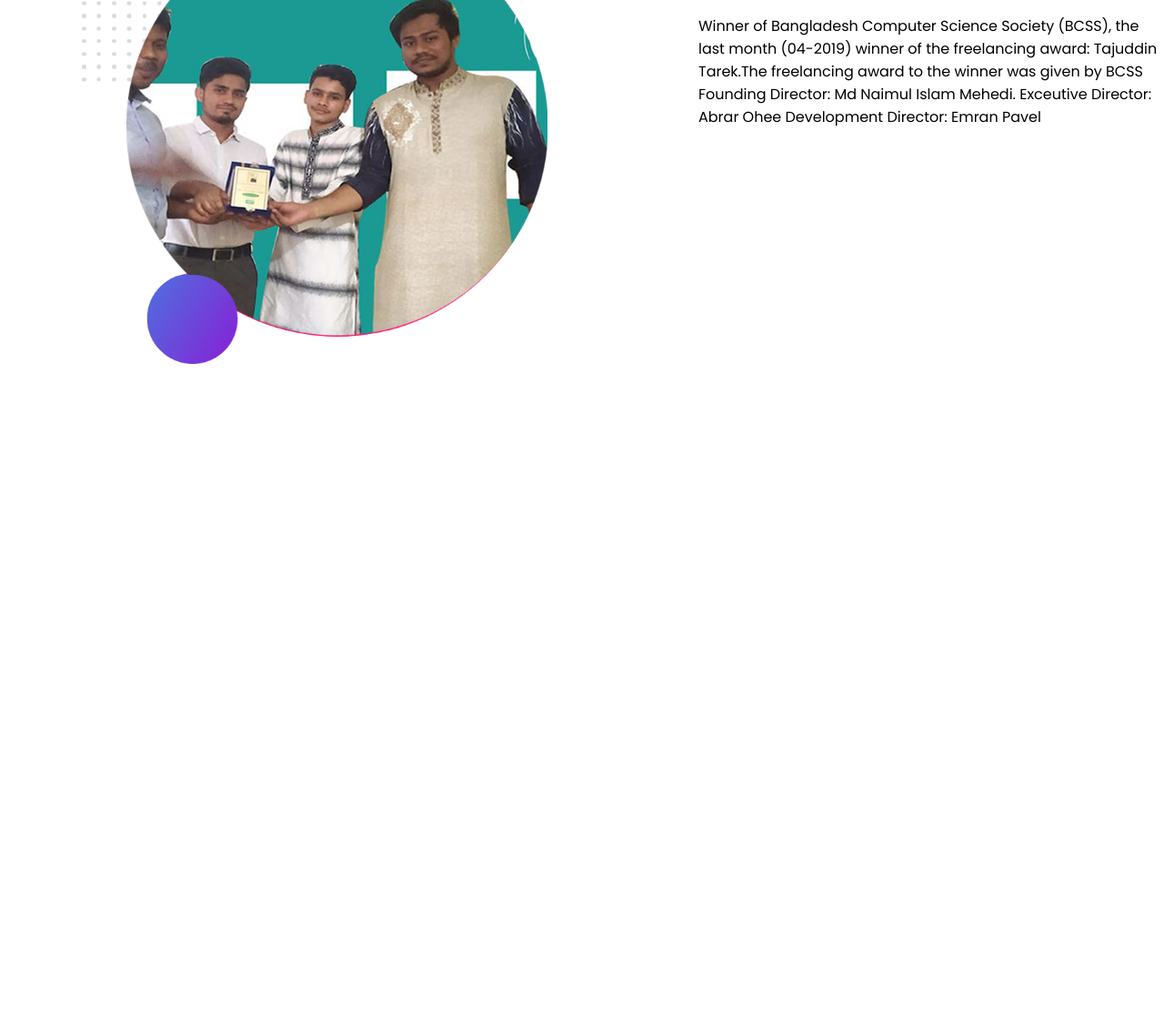
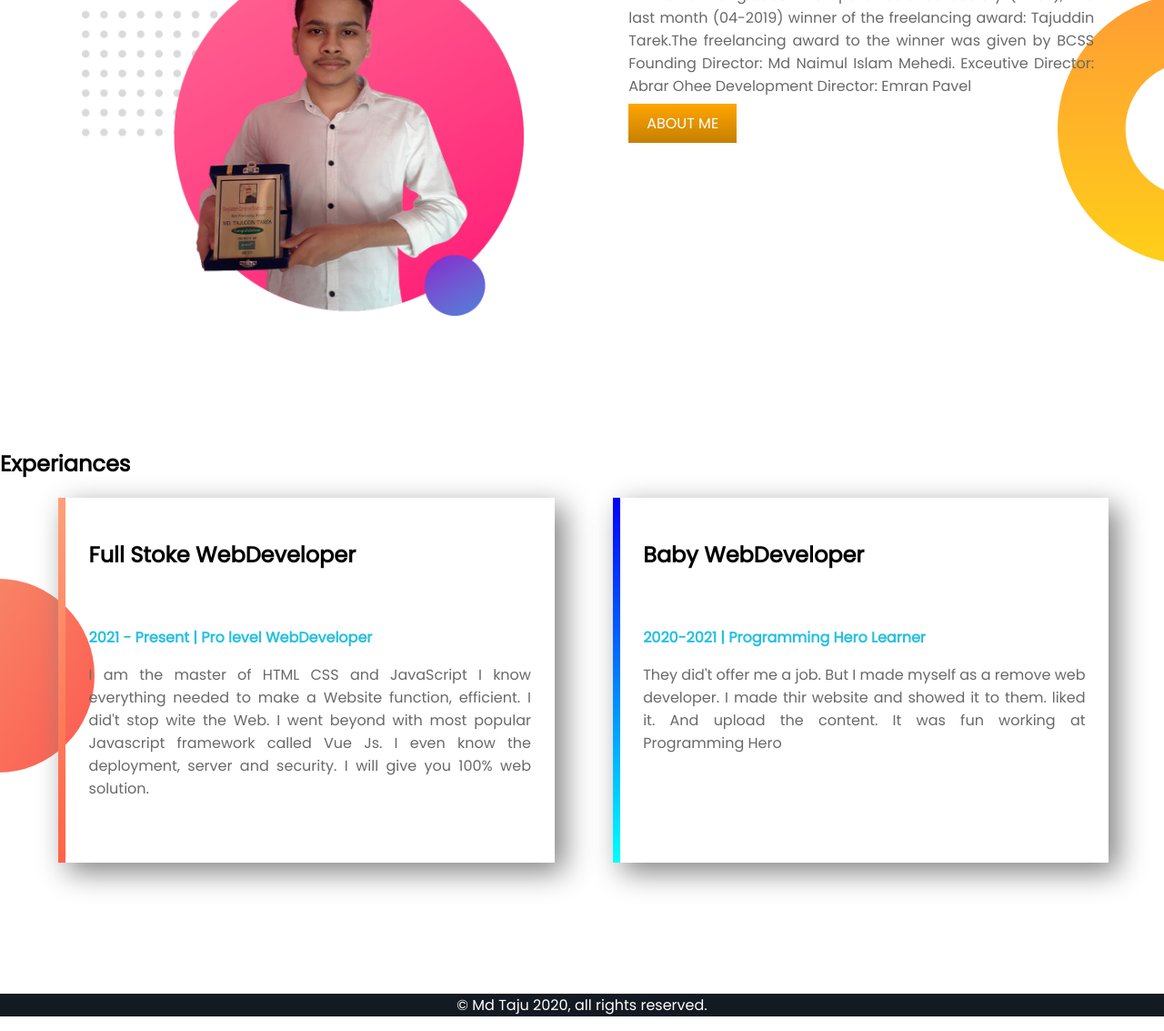
Before and after one commit to mdtaju/web-portfolio, a plain HTML site: page index.html in a window 1280 px wide. Shown: the part 658-1791 px from the top of the page at 91% size. Before the commit the page ends 1065 px from the top, so only its background shows below. Drawn offline with Linux system fonts and the light colour scheme.

Commit message:
finised my first website

```diff
--- a/index.html
+++ b/index.html
@@ -18,18 +18,35 @@
         <img src="images/taju.png" alt="">
     </div>
 </section>
-<section>
+<section class="bg_img2">
     <div class="half_width2">
-        <h1>Award Wining</h1>
+        <h2>Award Winning !</h2>
         <p>Winner of Bangladesh Computer Science Society (BCSS), the last month (04-2019) winner of the freelancing award: Tajuddin Tarek.The freelancing award to the winner was given by BCSS
             Founding Director: Md Naimul Islam Mehedi. Exceutive Director: Abrar Ohee
             Development Director: Emran Pavel</p>
+            <a href="#" target="_blank">ABOUT ME</a>
 
     </div>
     <div class="half_width">
-        <img src="images/taju2.png" alt="">
+        <img src="images/image 9.png" alt="">
 
     </div>
 </section>
+<section class="experiance">
+    <h2>Experiances</h2>
+    <div id="full_stoke" class="half_width single_exp">
+        <h2>Full Stoke WebDeveloper</h2><br>
+        <h3 class="wc_mdtaju">2021 - Present | Pro level WebDeveloper</h3>
+        <p>I am the master of HTML CSS and JavaScript I know everything needed to make a Website function, efficient. I did't stop wite the Web. I went beyond with most popular Javascript framework called Vue Js. I even know the deployment, server and security. I will give you 100% web solution.</p>
+    </div>
+    <div id="baby_web" class="half_width single_exp">
+        <h2>Baby WebDeveloper</h2><br>
+        <h3 class="wc_mdtaju">2020-2021 | Programming Hero Learner</h3>
+        <p>They did't offer me a job. But I made myself as a remove web developer. I made thir website and showed it to them. liked it. And upload the content. It was fun working at Programming Hero</p>
+    </div>
+</section>
+<footer>
+    <p>&copy; Md Taju 2020, all rights reserved.</p>
+</footer>
 </body>
 </html>
--- a/style.css
+++ b/style.css
@@ -15,10 +15,10 @@ h1 {
     color: #24c0e1;
 }
 .half_width{
-    width: 40%;
+    width: 38%;
     float: left;
     margin-left: 5%;
-    padding-left: 2%;
+    padding: 2%;
 }
 .half_width img{
     width: 100%;
@@ -27,6 +27,7 @@ h1 {
 }
 .half_width p {
     text-align: justify;
+    color: dimgray;
 }
 section{
     height: 500px;
@@ -40,6 +41,56 @@ section{
 .half_width2{
     width: 40%;
     float: right;
-    margin-left: 5%;
+    margin-right: 6%;
     padding-left: 2%;
 }
+.half_width2 p{
+    text-align: justify;
+    color: dimgray;
+}
+.bg_img2{
+    background-image: url("images/dream-bg.png");
+    background-repeat: no-repeat;
+    background-position: right;
+}
+.half_width2 a{
+    text-decoration: none;
+    padding: 10px 20px;
+    color: white;
+    background-image: linear-gradient(orange,#c58000);
+}
+.bg_img2{
+    margin-top: 50px;
+}
+.experiance h3{
+    font-size: 16px;
+}
+.single_exp {
+    box-shadow: 10px 10px 30px gray;
+    height: 70%;
+}
+.experiance{
+    background-image: url("images/exp-bg.png");
+    background-repeat: no-repeat;
+    margin-top: 100px;
+    background-position: left;
+}
+#full_stoke{
+    border-left: 8px solid;
+    border-image: linear-gradient(180deg, lightSalmon, tomato);
+    border-image-slice: 1;
+}
+#baby_web{
+    border-left: 8px solid;
+    border-image: linear-gradient(180deg, blue, cyan);
+    border-image-slice: 1;
+}
+footer{
+    background-color: #131A22;
+    margin-top: 100px;
+    margin-bottom: 0px;
+}
+footer p{
+    text-align: center;
+    color: white;
+}
```
Also changed, not shown: images/image 9.png (added).
